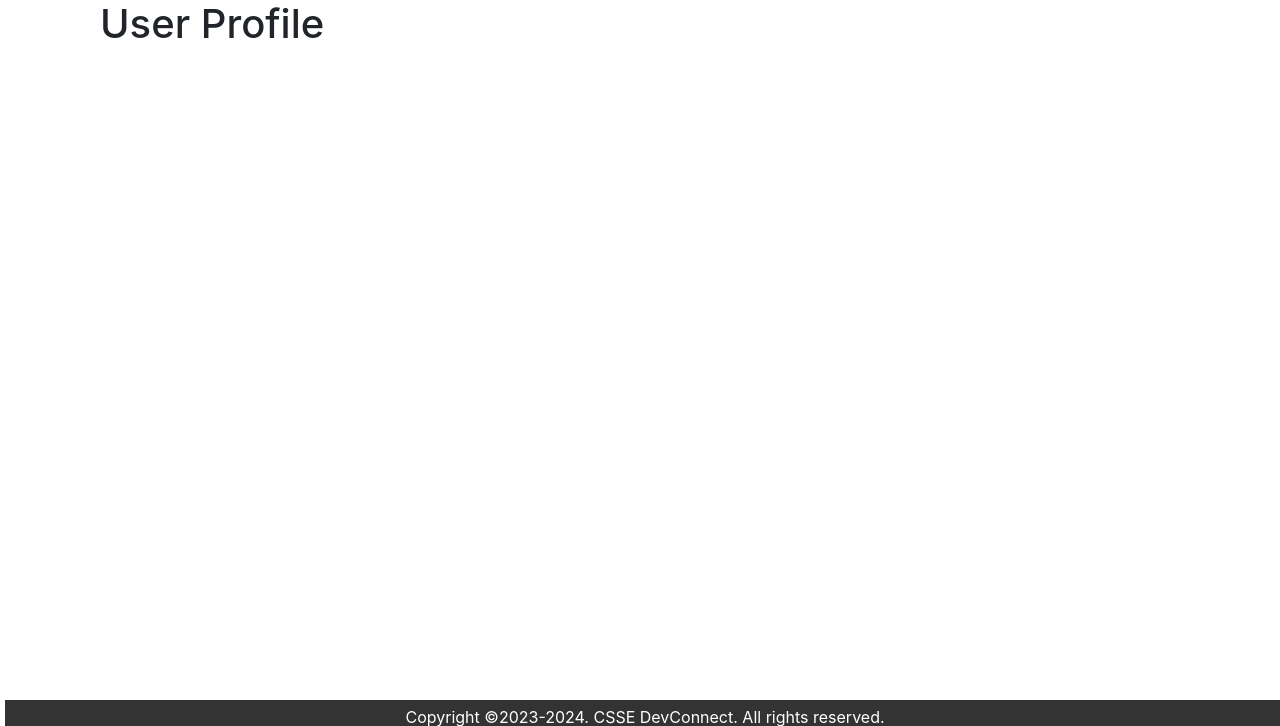
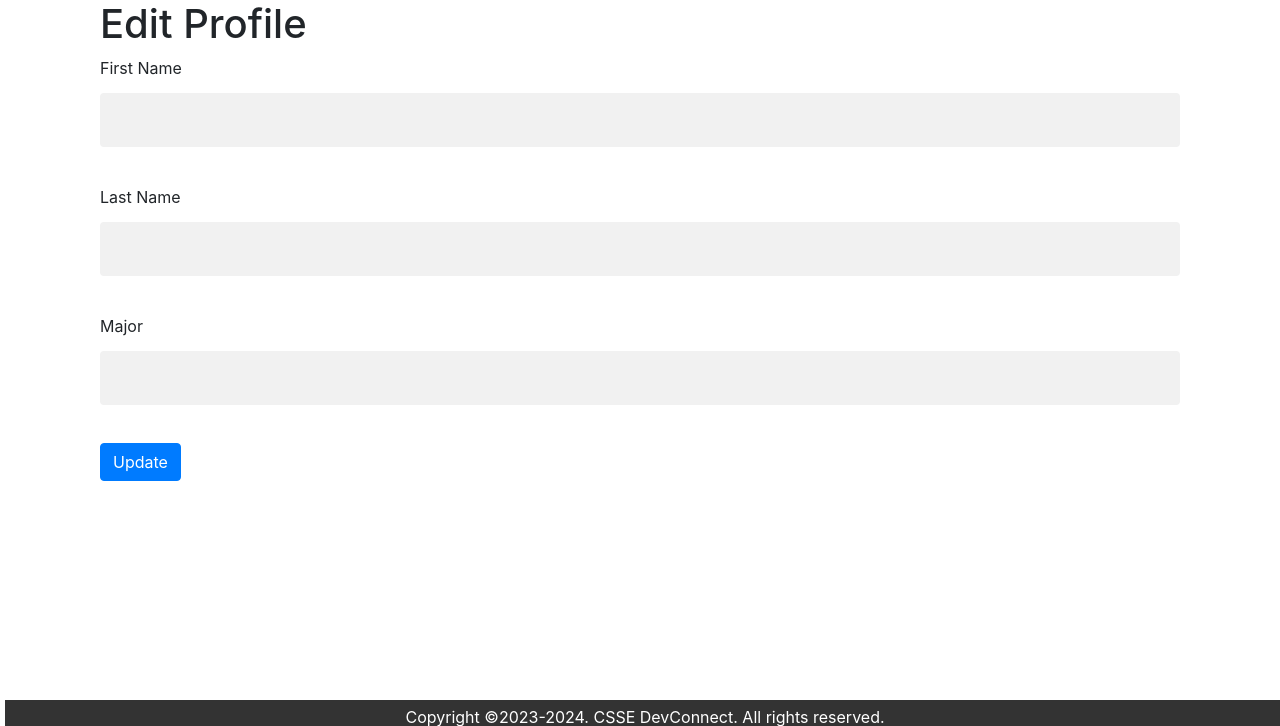
Before and after one commit to ramandatta87/CITS5505_UWA_Group_Project, a Flask app: page /auth/profile in a window 1280 px wide. Shown: the part 50-776 px from the top of the page. Run offline with Flask 3, Linux system fonts and the light colour scheme; a user stored in the database is signed in; some libraries are stand-ins or nearby versions.

Commit message:
Added User Profile updation functionality.

```diff
--- a/app/controllers/auth_controller.py
+++ b/app/controllers/auth_controller.py
@@ -2,7 +2,7 @@
 from werkzeug.security import check_password_hash, generate_password_hash
 from datetime import datetime
 from app.models.user import User
-from app.forms import RegisterForm, LoginForm, ForgetPasswordForm, ChangePasswordForm
+from app.forms import RegisterForm, LoginForm, ForgetPasswordForm, ChangePasswordForm, EditProfileForm
 from app import db, mail
 from flask_mail import  Message
 
@@ -98,12 +98,7 @@
 '''
     mail.send(msg)
 
-@auth.route('/profile')
-def profile():
-    if not session.get('logged_in'):
-        flash("Please log in to view this page.", "warning")
-        return redirect(url_for('auth.login'))
-    return render_template('profile.html')
+
 
 @auth.route('/change-password', methods=['GET', 'POST'])
 def change_password():
@@ -127,3 +122,25 @@
         return redirect(url_for('auth.login'))
 
     return render_template('change_password.html', form=form)
+
+
+@auth.route('/profile', methods=['GET', 'POST'])
+def profile():
+    # Check if user is logged in
+    if 'user_id' not in session:
+        flash('Please log in to view this page', 'info')
+        return redirect(url_for('auth.login'))
+
+    user = User.query.get(session['user_id'])  # Fetch the user based on session user_id
+    form = EditProfileForm(obj=user)  # Pre-fill form with existing user details
+
+    if request.method == 'POST' and form.validate_on_submit():
+        user.first_name = form.first_name.data
+        user.last_name = form.last_name.data
+
+        user.major = form.major.data
+        db.session.commit()
+        flash('Your profile has been updated.', 'success')
+        return redirect(url_for('auth.profile'))  # Redirect to the profile page to see updated info
+
+    return render_template('profile.html', form=form)
--- a/app/templates/profile.html
+++ b/app/templates/profile.html
@@ -2,7 +2,20 @@
 
 {% block content %}
 <div class="container">
-    <h1>User Profile</h1>
-    <!-- Profile content here -->
+    <h1>Edit Profile</h1>
+    <form method="POST">
+        {{ form.csrf_token }}
+        <div class="form-group">
+            {{ form.first_name.label }} {{ form.first_name(class="form-control") }}
+        </div>
+        <div class="form-group">
+            {{ form.last_name.label }} {{ form.last_name(class="form-control") }}
+        </div>
+
+        <div class="form-group">
+            {{ form.major.label }} {{ form.major(class="form-control") }}
+        </div>
+        <button type="submit" class="btn btn-primary">Update</button>
+    </form>
 </div>
 {% endblock %}
```
Also changed, not shown: app/sqldb.db.
